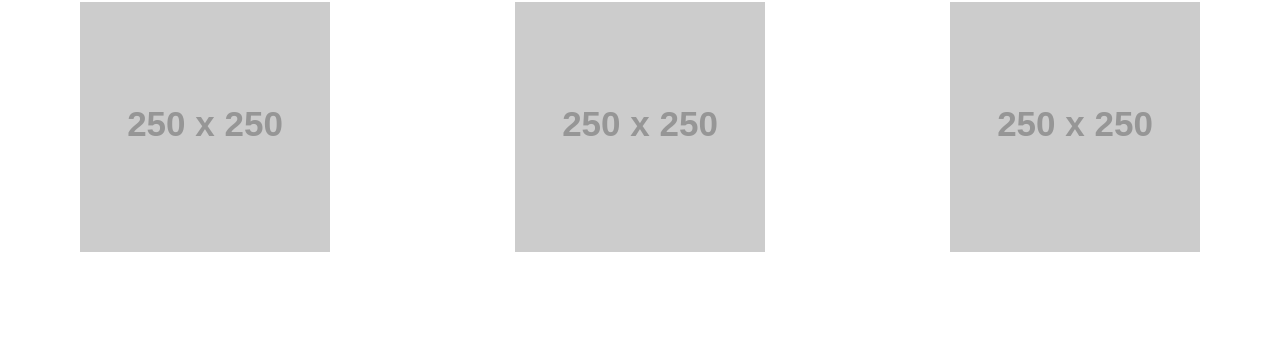
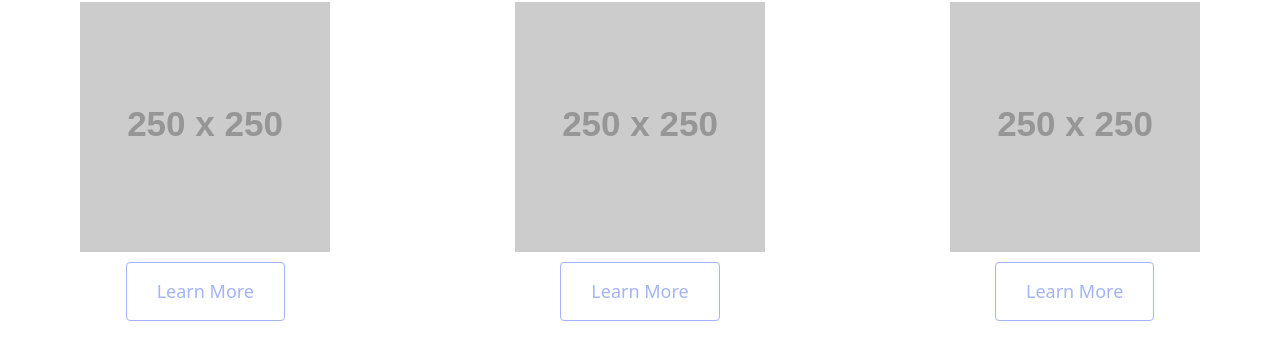
Before and after one commit to evaGG99/MyPortfolioProject, a plain HTML site: page index.html in a window 1280 px wide. Shown: the part 618-959 px from the top of the page. Before the commit the page ends 890 px from the top, so only its background shows below. Drawn offline with nearby package versions, Linux system fonts and the light colour scheme; placeholder pictures from the web are drawn by us.

Commit message:
updated buttons

```diff
--- a/index.html
+++ b/index.html
@@ -32,13 +32,16 @@
     <h3 class="mt-2 mb-2">My Projects</h3>
     <div class="row">
       <div class="project-one col-sm-4 col-md-4 col-lg-4" class="img-fluid">
-      <img src="https://via.placeholder.com/250" alt="first project">
+        <img src="https://via.placeholder.com/250" alt="first project" />
+        <a href="" class="btn btn-branding-outline">Learn More</a>
       </div>
       <div class="project-two col-sm-4 col-md-4 col-lg-4" class="img-fluid">
-      <img src="https://via.placeholder.com/250" alt="second project">
+        <img src="https://via.placeholder.com/250" alt="second project" />
+        <a href="" class="btn btn-branding-outline">Learn More</a>
       </div>
       <div class="project-three col-sm-4 col-md-4 col-lg-4" class="img-fluid">
-      <img src="https://via.placeholder.com/250" alt="third project">
+        <img src="https://via.placeholder.com/250" alt="third project" />
+        <a href="" class="btn btn-branding-outline">Learn More</a>
       </div>
     </div>
   </body>
--- a/styles/home.css
+++ b/styles/home.css
@@ -40,3 +40,12 @@ h3{
     text-align: center;
     margin-bottom: 20px;
 }
+.btn-branding-outline {
+    color: var(--default-button-color);
+    border: 1px solid var(--default-button-color);
+    border-radius: 4px;
+    font-size: 18px;
+    line-height: 27px;
+    padding: 15px 30px;
+    margin-top: 10px;
+  }
```
Lines whose indentation alone changed are shown as unchanged.
